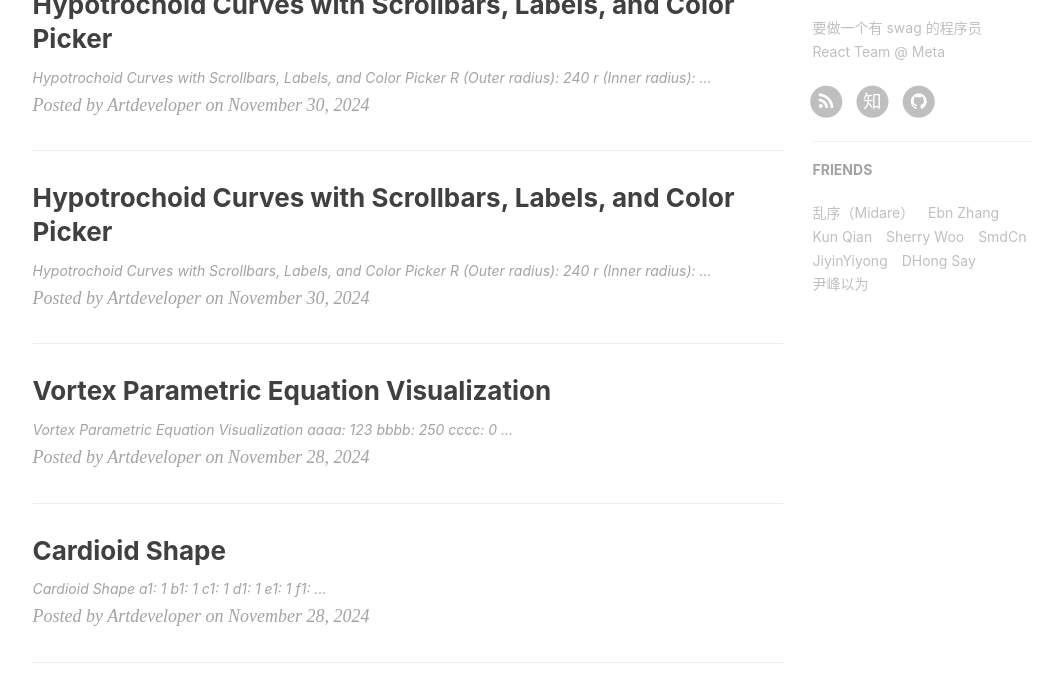
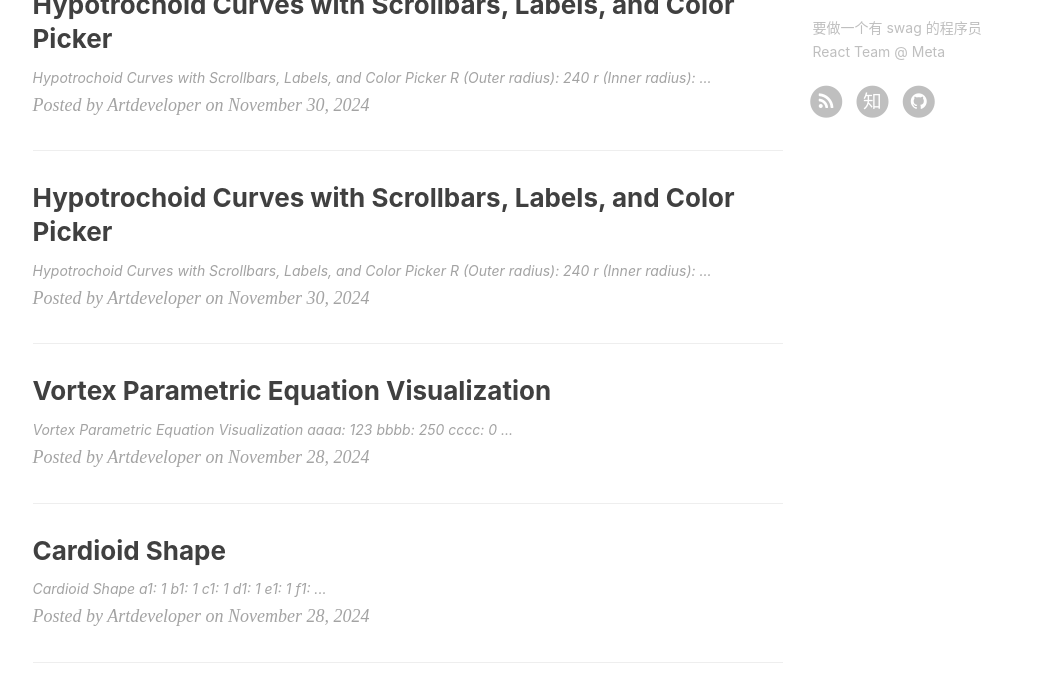
Before and after one commit to tthtlc/artdeveloper, a Jekyll site: the page built from index.html, in a window 1280 px wide, cut to the strip 774-1465 px from the top of the page. Shown: the whole strip, without its empty margins (135-1198 px from the left). Built offline with Jekyll 4.4.1, drawn with Linux system fonts in a browser that asks for light colours; nearby versions of some CDN libraries; the list of posts is cut into pages by our own code; comment, search, counter and statistics services are not loaded.

Commit message:
modified:   _config.yml

```diff
--- a/_config.yml
+++ b/_config.yml
@@ -1,10 +1,10 @@
 # Site settings
 title: Artdeveloper
 SEOTitle: Artdeveloper
-header-img: img/home-bg.jpg
+header-img: img/taiwan.jpg
 email: htmldeveloper@gmail.com
-description: "这里是 @Hux黄玄 的个人博客，与你一起发现更大的世界 | 要做一个有 swag 的程序员"
-keyword: "黄玄, Hux黄玄, Hux, 鬼栈, tthtlc, @tthtlc, 黄玄的博客, Hux Blog, 博客, 个人网站, 互联网, Web, JavaScript, React, React Native, 前端, 设计"
+description: "This is Peter Teoh's world of artistic creation using AI"
+keyword: "javascript, AI agent, tthtlc, mathematical arts, digital arts"
 url: "https://www.artdeveloper.art" # your host, for absolute URL
 baseurl: "" # for example, '/blog' if your blog hosted on 'host/blog'
 
@@ -83,16 +83,3 @@
 
 # MathJax rendering for layout:page (e.g. post preview)
 page-mathjax: true
-
-# Friends
-friends:
-  [
-    { title: "乱序（Midare）", href: "http://mida.re/" },
-    { title: "Ebn Zhang", href: "https://ebnbin.dev/" },
-    { title: "Kun Qian", href: "http://kunq.me" },
-    { title: "Sherry Woo", href: "https://sherrywoo.me/" },
-    { title: "SmdCn", href: "http://blog.smdcn.net" },
-    { title: "JiyinYiyong", href: "http://tiye.me/" },
-    { title: "DHong Say", href: "http://dhong.co" },
-    { title: "尹峰以为", href: "http://ingf.github.io/" },
-  ]
```
